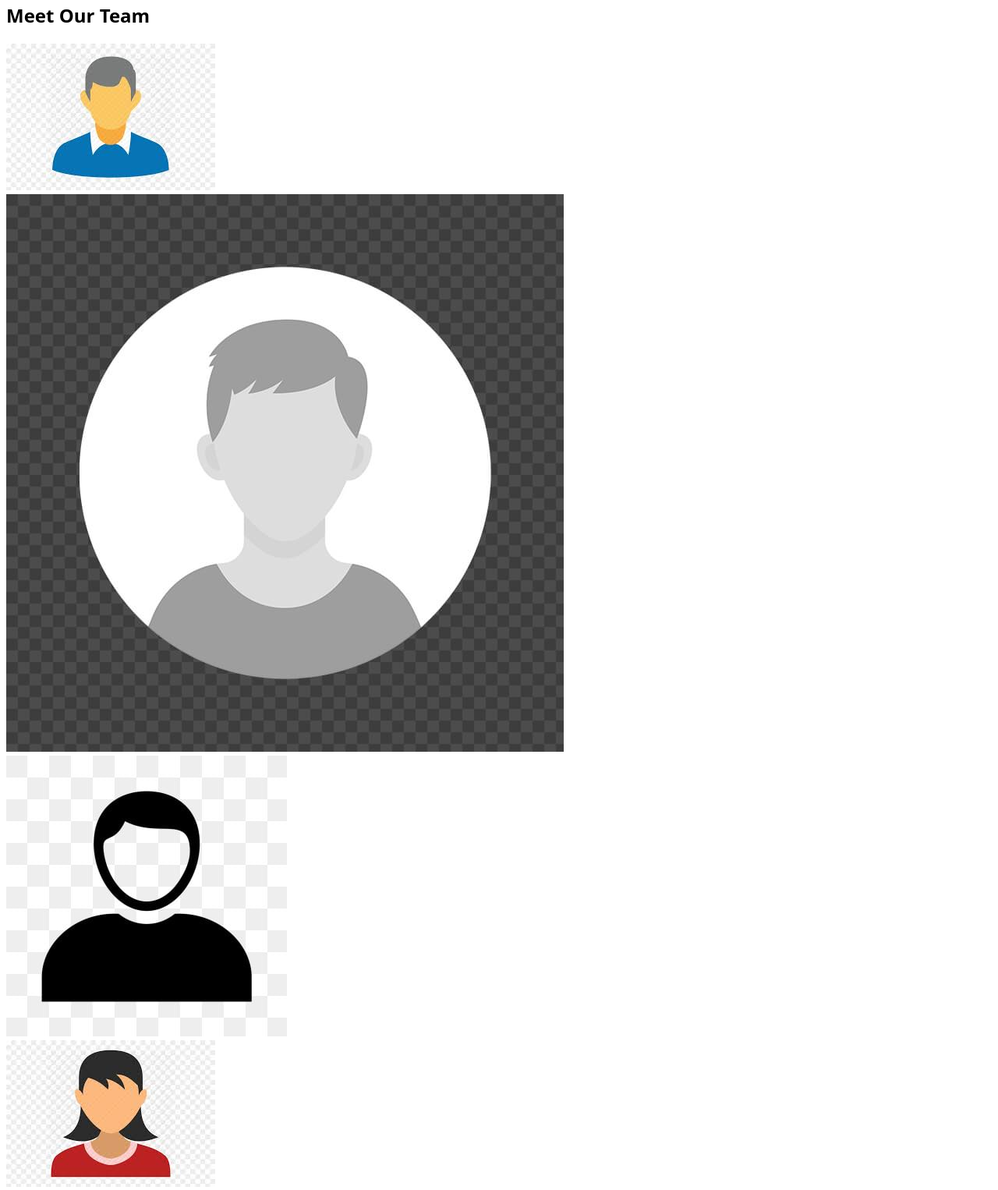
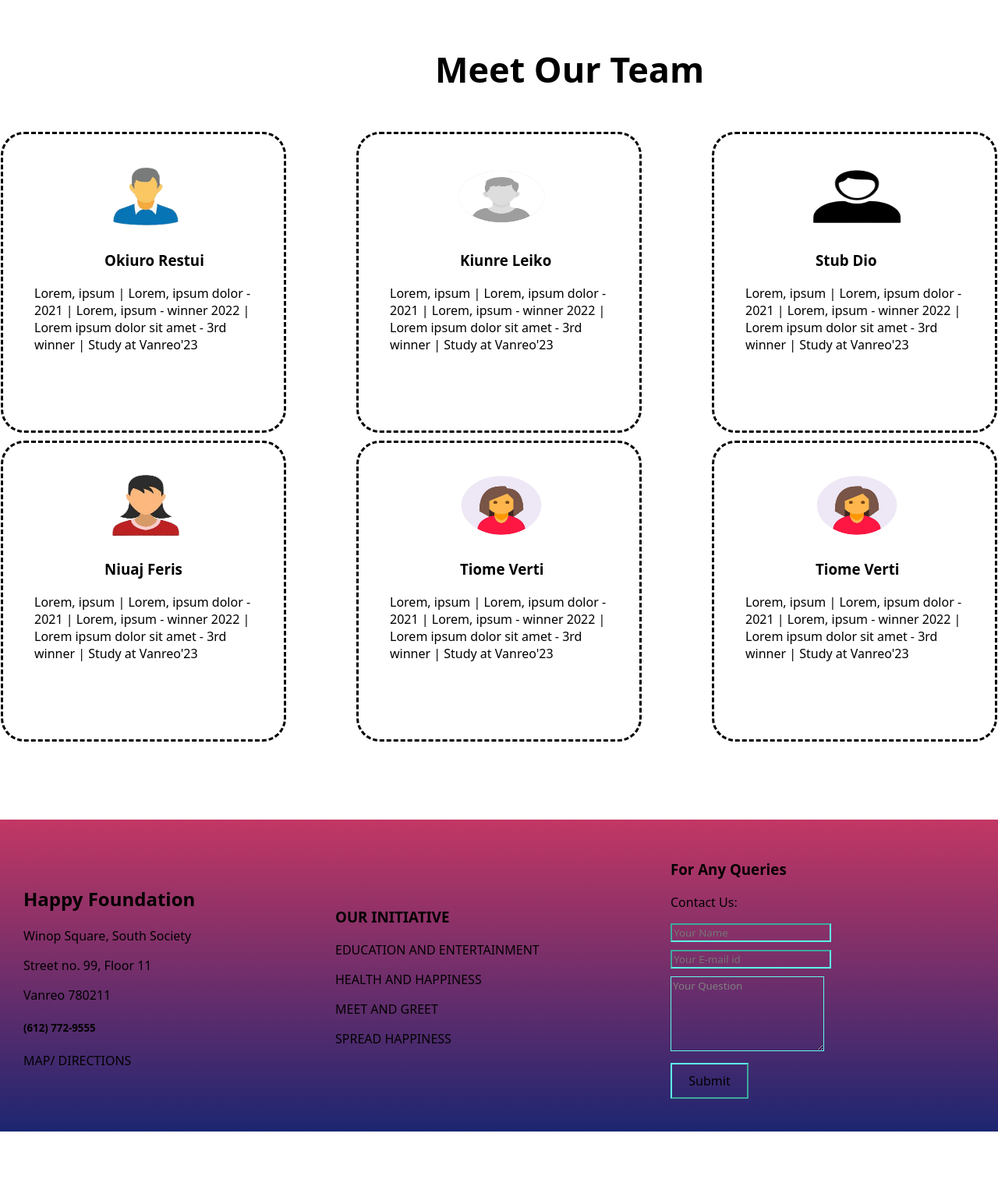
Before and after one commit to Saurabh-kumar09/Way2Intern-Report, a plain HTML site: page Development/NGO website/pages/AboutUs.html in a window 1280 px wide. Shown: the part 1924-3450 px from the top of the page at 78% size. After the commit the page ends 3375 px from the top, so only its background shows below. Drawn offline with Linux system fonts and the light colour scheme.

Commit message:
About Us done

```diff
--- a/Development/NGO website/pages/AboutUs.css
+++ b/Development/NGO website/pages/AboutUs.css
@@ -170,3 +170,87 @@ h6 {
     font-size: larger;
     color: #f2b62a;
 }
+
+.section-4 h2 {
+    margin: 75px 0px 50px 550px;
+    font-size: 45px;
+}
+
+.container-4 {
+    display: grid;
+    grid-template-columns: repeat(3, 1fr);
+    grid-gap: 10px;
+    align-items: center;
+    justify-content: center;
+}
+
+.container-4 .member-1,
+.member-2,
+.member-3,
+.member-4,
+.member-5 {
+    border: 3px dashed rgb(0, 0, 0);
+    border-radius: 30px;
+    width: 360px;
+    height: 380px;
+    margin: 0px 40px;
+}
+
+.container-4 img {
+    width: 150px;
+    height: 90px;
+    padding: 35px 0px 0px 108px;
+}
+
+.container-4 h3 {
+    padding-left: 130px;
+}
+
+.container-4 p {
+    padding: 0px 40px;
+}
+
+.container-5 {
+    display: grid;
+    grid-template-columns: repeat(3, 1fr);
+    grid-gap: 10px;
+    align-items: center;
+    justify-content: center;
+    background: linear-gradient(#c33764, #1d2671);
+    margin: 100px -8px -18px -8px;
+    height: 400px;
+}
+
+.container-5 .column-1 {
+    margin-left: 30px;
+}
+
+.container-5 .column-2 {}
+
+.container-5 .column-3 #name {
+    background: none;
+    margin-bottom: 10px;
+    border-color: #5efce8;
+}
+
+.container-5 .column-3 #email {
+    background: none;
+    margin-bottom: 10px;
+    border-color: #5efce8;
+}
+
+.container-5 .column-3 #query {
+    background: none;
+    margin-bottom: 10px;
+    border-color: #5efce8;
+    color: grey;
+}
+
+.container-5 .column-3 button {
+    background: none;
+    margin-bottom: 10px;
+    border-color: #5efce8;
+    width: 100px;
+    padding: 10px;
+    font-size: medium;
+}
--- a/Development/NGO website/pages/AboutUs.html
+++ b/Development/NGO website/pages/AboutUs.html
@@ -90,22 +90,89 @@
         </div>
     </div>
     <div class="section-4">
+        <h2>Meet Our Team</h2>
         <div class="container-4">
-            <h2>Meet Our Team</h2>
             <div class="member-1">
-                <img src="img/member1.jpeg" alt="oops ! No Image">
+                <div>
+                    <img src="img/member1.png" alt="oops ! No Image">
+                </div>
+                <div>
+                    <h3>Okiuro Restui</h3>
+                    <p>Lorem, ipsum | Lorem, ipsum dolor - 2021 | Lorem, ipsum - winner 2022 | Lorem ipsum dolor sit amet - 3rd winner | Study at Vanreo'23</p>
+                </div>
             </div>
             <div class="member-2">
-                <img src="img/member2.jpg" alt="oops ! No Image">
+                <div>
+                    <img src="img/member2.png" alt="oops ! No Image">
+                </div>
+                <div>
+                    <h3>Kiunre Leiko</h3>
+                    <p>Lorem, ipsum | Lorem, ipsum dolor - 2021 | Lorem, ipsum - winner 2022 | Lorem ipsum dolor sit amet - 3rd winner | Study at Vanreo'23</p>
+                </div>
             </div>
             <div class="member-3">
-                <img src="img/member3.jpg" alt="oops ! No Image">
+                <div>
+                    <img src="img/member3.png" alt="oops ! No Image">
+                </div>
+                <div>
+                    <h3>Stub Dio</h3>
+                    <p>Lorem, ipsum | Lorem, ipsum dolor - 2021 | Lorem, ipsum - winner 2022 | Lorem ipsum dolor sit amet - 3rd winner | Study at Vanreo'23</p>
+                </div>
             </div>
             <div class="member-4">
-                <img src="img/member4.jpeg" alt="oops ! No Image">
+                <div>
+                    <img src="img/member4.png" alt="oops ! No Image">
+                </div>
+                <div>
+                    <h3>Niuaj Feris</h3>
+                    <p>Lorem, ipsum | Lorem, ipsum dolor - 2021 | Lorem, ipsum - winner 2022 | Lorem ipsum dolor sit amet - 3rd winner | Study at Vanreo'23</p>
+                </div>
+
             </div>
             <div class="member-5">
-                <img src="img/member5.jpg" alt="oops ! No Image">
+                <div>
+                    <img src="img/member5.png" alt="oops ! No Image">
+                </div>
+                <div>
+                    <h3>Tiome Verti</h3>
+                    <p>Lorem, ipsum | Lorem, ipsum dolor - 2021 | Lorem, ipsum - winner 2022 | Lorem ipsum dolor sit amet - 3rd winner | Study at Vanreo'23</p>
+                </div>
+            </div>
+            <div class="member-5">
+                <div>
+                    <img src="img/member5.png" alt="oops ! No Image">
+                </div>
+                <div>
+                    <h3>Tiome Verti</h3>
+                    <p>Lorem, ipsum | Lorem, ipsum dolor - 2021 | Lorem, ipsum - winner 2022 | Lorem ipsum dolor sit amet - 3rd winner | Study at Vanreo'23</p>
+                </div>
+            </div>
+        </div>
+    </div>
+    <div class="footer-bar">
+        <div class="container-5">
+            <div class="column-1">
+                <h2>Happy Foundation</h2>
+                <p>Winop Square, South Society</p>
+                <p>Street no. 99, Floor 11</p>
+                <p>Vanreo 780211</p>
+                <h5>(612) 772-9555</h5>
+                <p>MAP/ DIRECTIONS</p>
+            </div>
+            <div class="column-2">
+                <h3>OUR INITIATIVE</h3>
+                <p>EDUCATION AND ENTERTAINMENT</p>
+                <P>HEALTH AND HAPPINESS</P>
+                <P>MEET AND GREET</P>
+                <P>SPREAD HAPPINESS</P>
+            </div>
+            <div class="column-3">
+                <h3>For Any Queries</h3>
+                <p>Contact Us: </p>
+                <input type="name" id="name" Placeholder="Your Name"><br>
+                <input type="email" id="email" placeholder="Your E-mail id"><br>
+                <textarea name="para" id="query" cols="22" rows="5">Your Question</textarea><br>
+                <button>Submit</button>
             </div>
         </div>
     </div>
--- /dev/null
+++ b/Development/NGO website/pages/ourInitiative.css
@@ -0,0 +1,33 @@
+:root {
+    --blue: #332885;
+    --white: #fffdfd;
+    --yellow: rgb(229, 229, 58);
+    --red: rgb(255, 94, 0);
+    --color: rgb(226, 170, 64);
+}
+
+* {
+    font-family: 'Noto Sans', sans-serif;
+}
+
+.navbar {
+    background-color: var(--color);
+    color: var(--white);
+    min-height: 80px;
+    border-radius: 20px;
+    margin: 10px 10px 0px 10px;
+}
+
+.navbar h3 {
+    padding: 30px 0px 20px 60px;
+    font-weight: 400;
+    color: var(--white);
+}
+
+.navbar a {
+    text-decoration: none;
+}
+
+.navbar h3:hover {
+    color: var(--blue);
+}
```
Also changed, not shown: Development/NGO website/index.html (+2 -2 lines), Development/NGO website/pages/ourInitiative.html (added, +20 -0 lines), Development/NGO website/pages/img/EnE.jpeg (added), Development/NGO website/pages/img/HnH.jpeg (added), Development/NGO website/pages/img/MnG.jpg (added), Development/NGO website/pages/img/member1.jpeg (deleted), Development/NGO website/pages/img/member1.png (added), Development/NGO website/pages/img/member2.jpg (deleted), Development/NGO website/pages/img/member2.png (added), Development/NGO website/pages/img/member3.jpg (deleted), Development/NGO website/pages/img/member3.png (added), Development/NGO website/pages/img/member4.jpeg (deleted), Development/NGO website/pages/img/member4.png (added), Development/NGO website/pages/img/member5.jpg (deleted), 2 more files.
